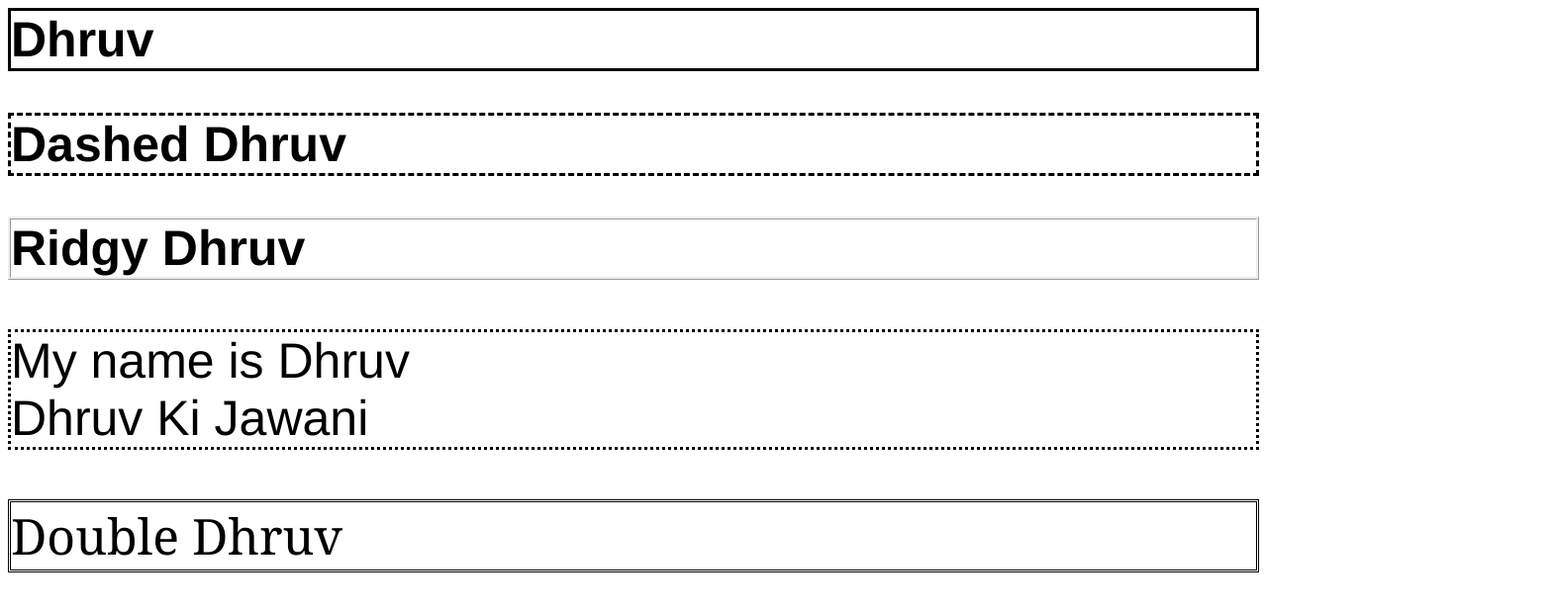
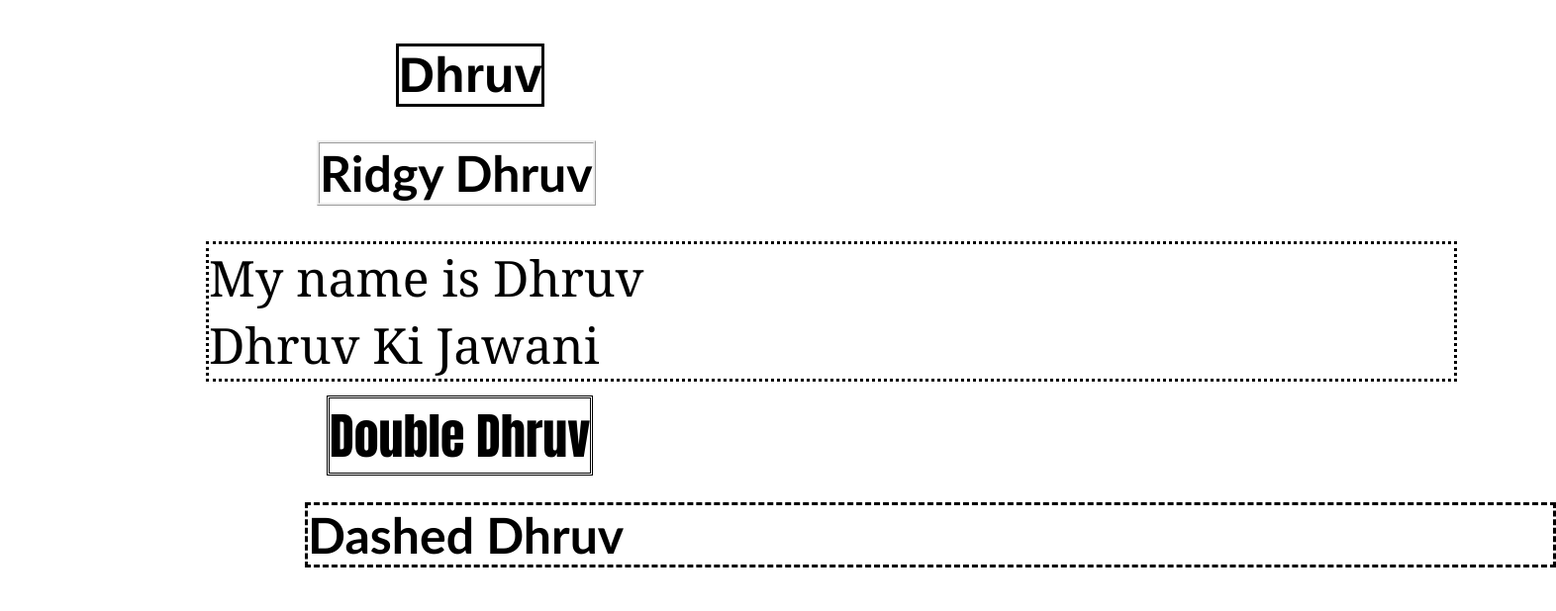
Before and after one commit to dhruvxo/cs-repo, a plain HTML site: page HTML Programs/css.html in a window 1280 px wide. Shown: the whole page at 99% size, 1572 px wide, since content can reach past the window. Drawn offline with Linux system fonts and the light colour scheme.

Commit message:
position

```diff
--- a/HTML Programs/external.css
+++ b/HTML Programs/external.css
@@ -1,28 +1,46 @@
-.c4{
-    font-size: 50;
-    font-family:'Franklin Gothic Medium';
-    border-style:dotted;
-    border-width: medium;
-}
-.c3{
-    font-size: 50;
-    font-family:'Franklin Gothic Medium';
-    border-style:ridge;
-    border-width: medium;
-}
-.c2{
-    font-size: 50;
-    font-family:'Franklin Gothic Medium';
-    border-style:dashed;
-}
 .c1{
     font-size: 50;
     font-family:'Franklin Gothic Medium';
     border-style:solid;
+    position:fixed;
+    top:10px;
+    left:400px;
+}
+
+.c2{
+    font-size: 50;
+    font-family:'Gill Sans', 'Gill Sans MT', Calibri, 'Trebuchet MS', sans-serif;
+    border-style:dashed;
+    position:relative;
+    top:500px;
+    left:300px;
+}
+
+.c3{
+    font-size: 50;
+    font-family:'Trebuchet MS', 'Lucida Sans Unicode', 'Lucida Grande', 'Lucida Sans', Arial, sans-serif;
+    border-style:ridge;
+    border-width: medium;
+    position:absolute;
+    top:100px;
+    left:320px;
+}
+
+.c4{
+    font-size: 50;
+    font-family:Cambria, Cochin, Georgia, Times, 'Times New Roman', serif;
+    border-style:dotted;
+    border-width: medium;
+    position:relative;
+    top:120px;
+    left:200px;
 }
 
 #id69{
     font-size: 50;
-    font-family:Cambria, Cochin, Georgia, Times, 'Times New Roman', serif;
+    font-family:Impact, Haettenschweiler, 'Arial Narrow Bold', sans-serif;
     border-style:double;
+    position:absolute;
+    top:350px;
+    left:330px;
 }
```
